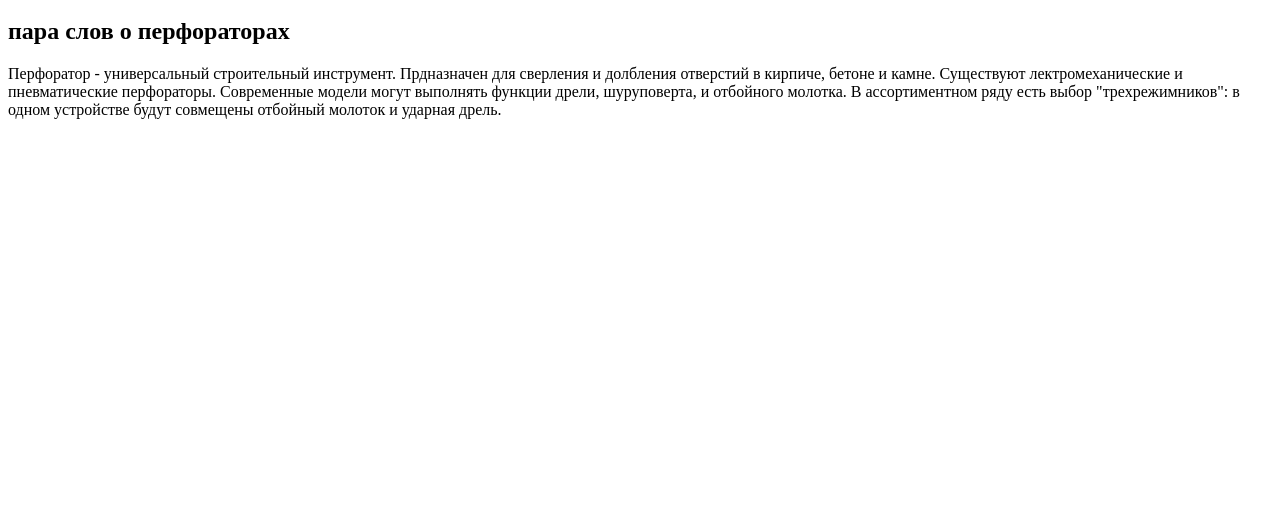
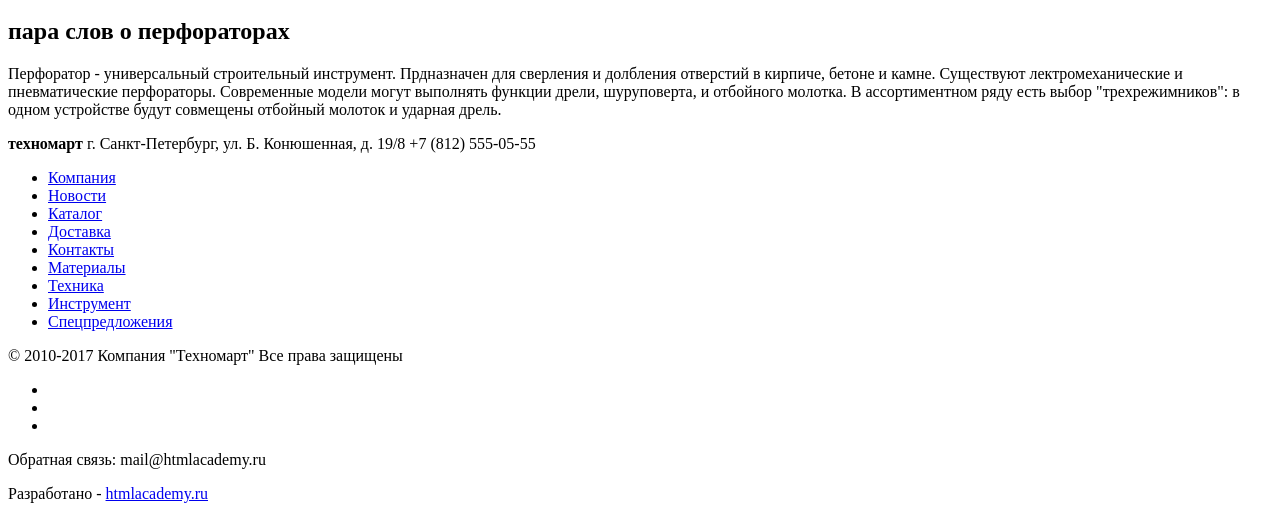
Before and after one commit to Biacheslav/315839-technomart, a plain HTML site: page catalog.html in a window 1280 px wide. Shown: the part 994-1513 px from the top of the page. Before the commit the page ends 1129 px from the top, so only its background shows below. Drawn offline with Linux system fonts and the light colour scheme.

Commit message:
Добавил подвал на страницу каталога и небльшие корректировки в классах на главной странице сайта

```diff
--- a/catalog.html
+++ b/catalog.html
@@ -200,5 +200,49 @@
         </article>
       </div>
     </main>
+    <footer class="main-footer">
+      <div class="container">
+        <section class="footer-top">
+          <div class="container">
+            <p class="footer-contacts">
+              <b class="shop-name">техномарт</b>
+              г. Санкт-Петербург, ул. Б. Конюшенная, д. 19/8
+              +7 (812) 555-05-55
+            </p>
+            <nav class="footer-navigation">
+              <ul class="sub-navigation">
+                <li><a href="#">Компания</a></li>
+                <li><a href="#">Новости</a></li>
+                <li><a href="#">Каталог</a></li>
+                <li><a href="#">Доставка</a></li>
+                <li><a href="#">Контакты</a></li>
+                <li><a href="#">Материалы</a></li>
+                <li><a href="#">Техника</a></li>
+                <li><a href="#">Инструмент</a></li>
+                <li><a href="#">Спецпредложения</a></li>
+              </ul>
+            </nav>
+        </section>
+        <section class="footer-bottom">
+          <p class="footer-copyright">© 2010-2017 Компания "Техномарт"
+          Все права защищены</p>
+          <div class="footer-social">
+            <ul>
+              <li><a class="social-btn social-vk" href="#"></a></li>
+              <li><a class="social-btn social-fb" href="#"></a></li>
+              <li><a class="social-btn social-inst" href="#"></a></li>
+            </ul>
+          </div>
+          <p class="footer-feedback">
+            <span>Обратная связь:</span>
+            mail@htmlacademy.ru
+          </p>
+          <p class="footer-developer">
+            <span>Разработано -</span>
+            <a href="#">htmlacademy.ru</a>
+          </p>
+        </section>
+      </div>
+    </footer>
   </body>
 </html>
```
Also changed, not shown: index.html (+2 -2 lines).
